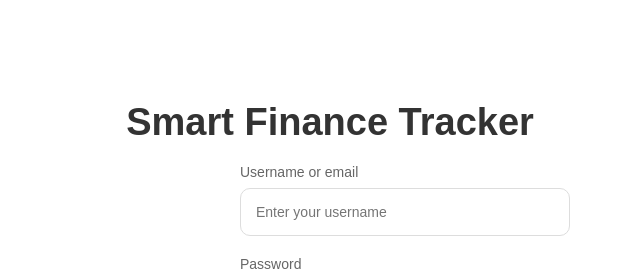
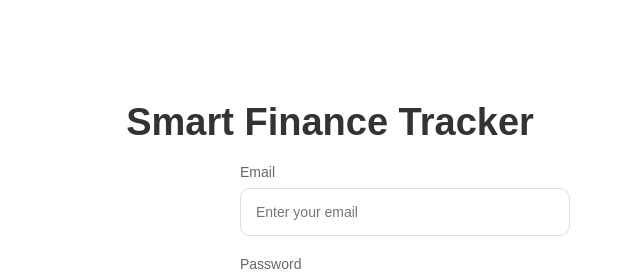
Before and after one commit to Projectile29/smart-finance-tracker, a website: page login.html in a window 1280 px wide. Shown: the part 117-394 px from the top of the page, 640-1280 px from the left. Drawn offline with Linux system fonts and the light colour scheme.

Commit message:
minor bugs in login page

```diff
--- a/login.html
+++ b/login.html
@@ -15,8 +15,8 @@
     <div class="login-form">
       <h1>Smart Finance Tracker</h1>
       <form id="loginForm">
-        <label for="username">Username or email</label>
-        <input type="text" id="email" name="username" placeholder="Enter your username" required>
+        <label for="username">Email</label>
+        <input type="text" id="email" name="username" placeholder="Enter your email" required>
 
         <label for="password">Password</label>
         <input type="password" id="password" name="password" placeholder="Enter your password" required>
```
